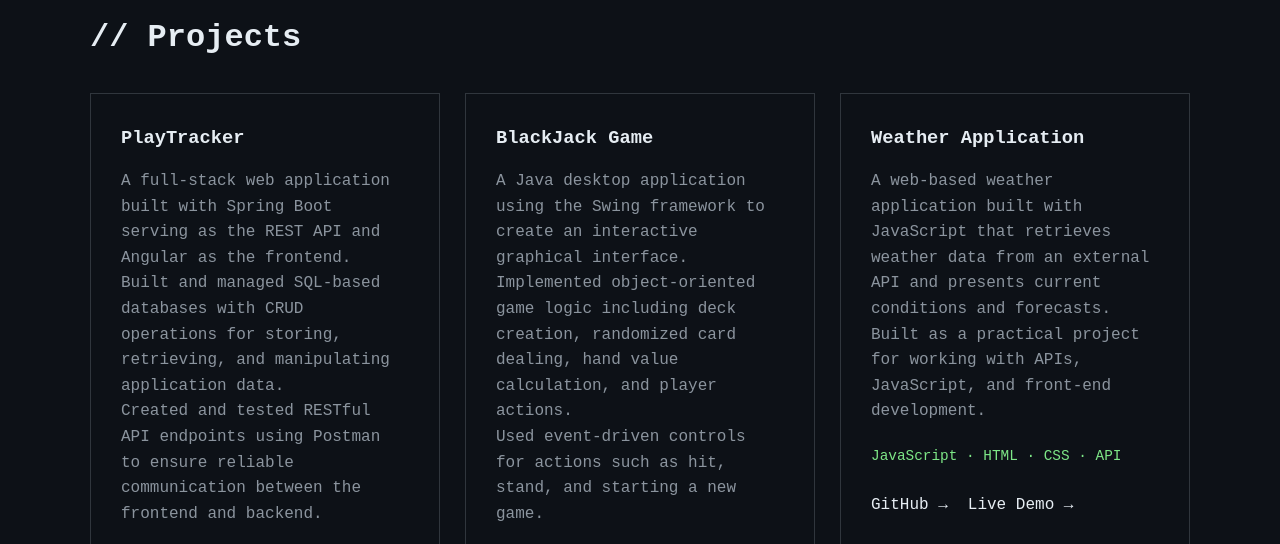
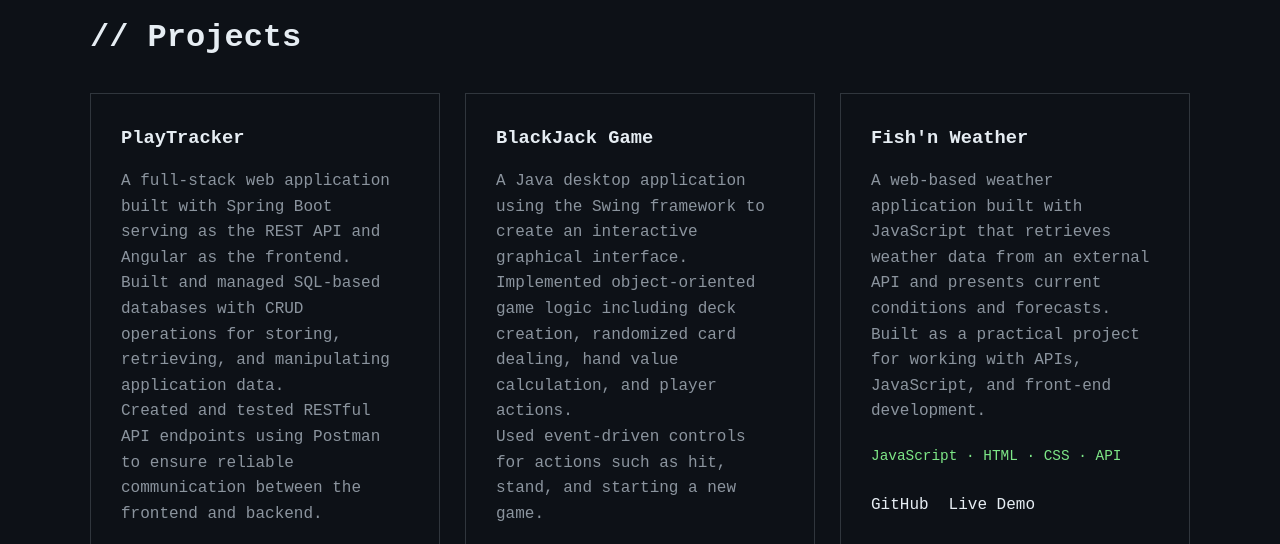
Before and after one commit to DustyLawnChair/hunna.github.io, a plain HTML site: page index.html in a window 1280 px wide. Shown: the part 1995-2539 px from the top of the page. Drawn offline with Linux system fonts and the light colour scheme.

Commit message:
Modify project title and update links in index.html
Updated project title and links in the weather application section. Corrected education dates.

```diff
--- a/index.html
+++ b/index.html
@@ -279,7 +279,7 @@
                 <!-- WEATHER APPLICATION -->
                 <article class="project-card">
 
-                    <h3>Weather Application</h3>
+                    <h3>Fish'n Weather</h3>
 
                     <p>
                         A web-based weather application built with
@@ -297,17 +297,17 @@
                         JavaScript · HTML · CSS · API
                     </p>
 
-                    <div class="project-links">
+                <div class="project-links">
+                    <a href="https://github.com/DustyLawnChair/Fishing-Weather-App"
+                    target="_blank">
+                        GitHub
+                    </a>
 
-                        <a href="#">
-                            GitHub →
-                        </a>
-
-                        <a href="#">
-                            Live Demo →
-                        </a>
-
-                    </div>
+                    <a href="https://fishing-weather-app.onrender.com"
+                   target="_blank">
+                    Live Demo
+                    </a>
+                </div>
 
                 </article>
 
@@ -389,6 +389,7 @@
 
         <!-- EDUCATION -->
         <section id="education">
+            <a href="#education">// education</a>
 
             <p class="terminal-line">$ cat education.txt</p>
 
@@ -422,7 +423,7 @@
                 </p>
 
                 <span>
-                    Aug. 2025 – May 2025
+                    Aug. 2025 – May 2026
                     (Transferred)
                 </span>
 
```
